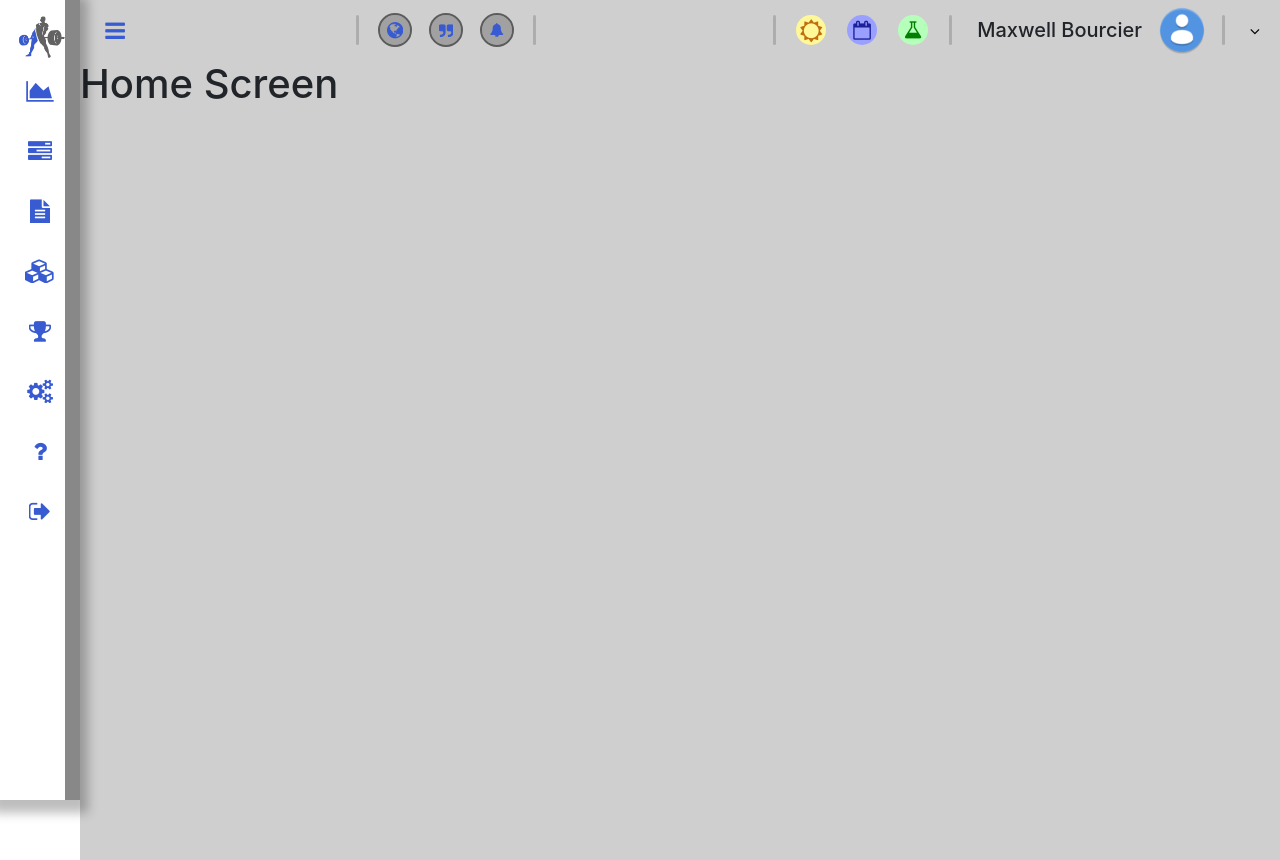
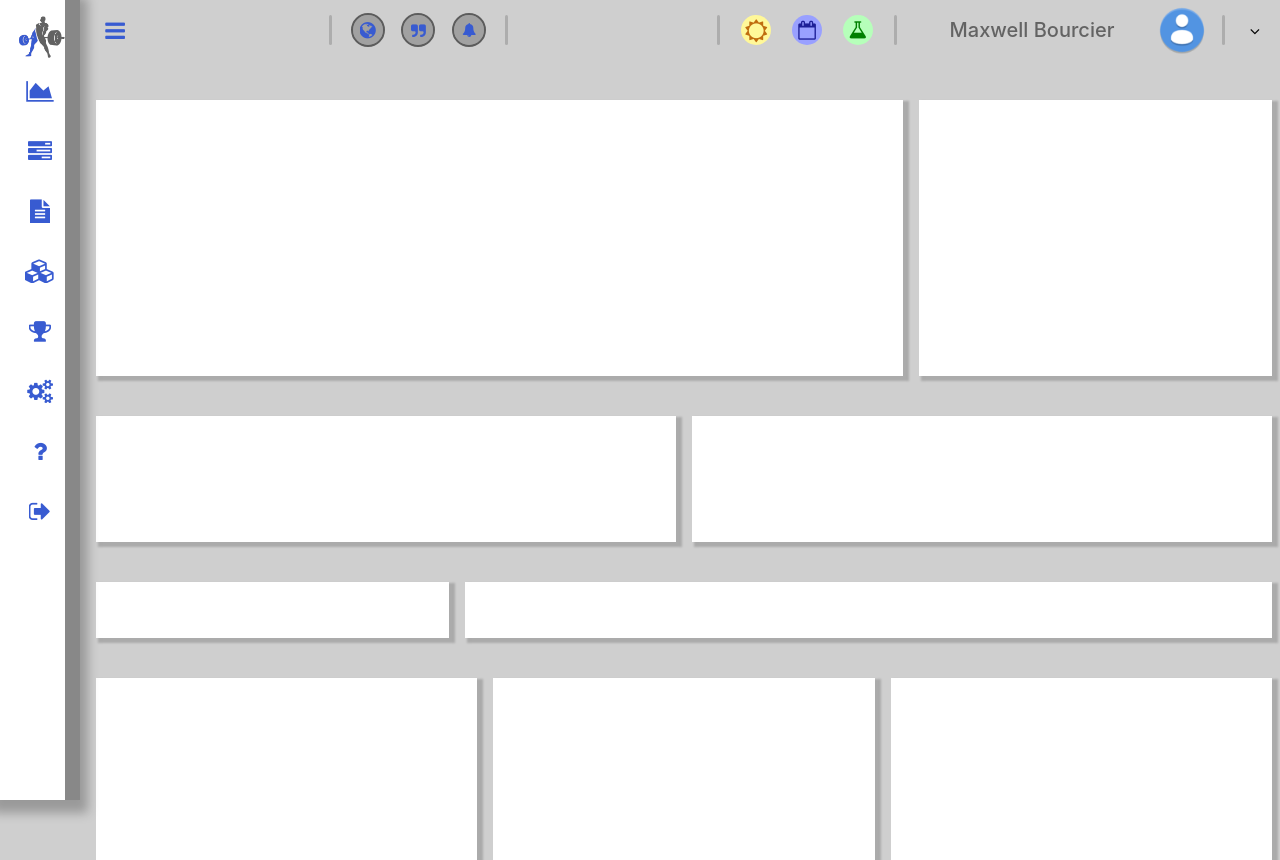
Before and after one commit to RobotReactor/capstone-react-app, a React (Create React App) app: page / in a window 1280 px wide. Built offline with nearby package versions, Linux system fonts and the light colour scheme; a web font is replaced by a local one.

Commit message:
small fix

```diff
--- a/package.json
+++ b/package.json
@@ -3,6 +3,9 @@
   "version": "0.1.0",
   "private": true,
   "dependencies": {
+    "@emotion/react": "^11.9.0",
+    "@emotion/styled": "^11.8.1",
+    "@mui/material": "^5.8.0",
     "@testing-library/jest-dom": "^5.16.4",
     "@testing-library/react": "^13.2.0",
     "@testing-library/user-event": "^13.5.0",
@@ -13,6 +16,7 @@
     "express": "^4.18.1",
     "jquery": "^3.6.0",
     "jsonwebtoken": "^8.5.1",
+    "material-ui-icons": "^1.0.0-beta.36",
     "react": "^18.1.0",
     "react-dom": "^18.1.0",
     "react-file-drop": "^3.1.4",
--- a/public/assets/css/dash-style.css
+++ b/public/assets/css/dash-style.css
@@ -6,6 +6,9 @@
     overflow-y: hidden;
     /* outline: 2px solid rgb(9, 255, 0); */
     --background-color: rgb(207, 207, 207);
+}
+.main {
+    background-color: rgb(207, 207, 207);
 }
 
 .top-dock {
@@ -22,11 +25,14 @@
     transition: all 1s;
     background-color: rgb(207, 207, 207);
     padding: 0 10px;
+    background-color: rgb(207, 207, 207);
 }
 
 .top-dock.active {
     left: 300px;
     width: calc(100% - 300px);
+    background-color: rgb(207, 207, 207);
+
 }
 
 .btn-section {
@@ -37,6 +43,7 @@
     width: 200px;
     height: 100%;
     margin-left: auto;
+    background-color: rgb(207, 207, 207);
 }
 
 .top-divider {
@@ -61,6 +68,13 @@
     color: rgb(56, 91, 209);
     margin-left: 10px;
     transition: all 1s;
+}
+.username-display {
+    width: 220px;
+    color: rgb(99, 99, 99);
+    text-align: center;
+    transition: width 1.5s;
+    transition: font-size 1s;
 }
 
 .btn-toggle:hover {
@@ -793,12 +807,18 @@
         min-width: 40px;
         transition: all 1s;
     }
+    .username-display {
+        font-size: 10px;
+        width: 130px;
+        transition: all 1s;
+    }
 }
 
 @media (max-width: 640px) {
     .replacable-section {
         opacity: 0;
     }
+
 }
 
 @media (max-width: 560px) {
--- a/src/App.js
+++ b/src/App.js
@@ -11,8 +11,9 @@ import Home from './Pages/Home/Home';
 import AddWorkout from './Pages/AddWorkouts/AddWorkout';
 
 function App() {
+
     return (
-        <div className='App'>
+        <div style={{backgroundColor: 'rgb(207, 207, 207)'}} className='App'>
             <Router>
                 <Header />
                 <Sidebar />
--- a/src/Pages/AddWorkouts/AddWorkout.js
+++ b/src/Pages/AddWorkouts/AddWorkout.js
@@ -7,15 +7,15 @@ export class AddWorkout extends Component {
         super(props);
 
         this.state={
-      exercises:[]
-    }
+        sessions:[]
+        };
     }
 
     refreshList() {
-    fetch(variables.API_URL+'exercises')
+        fetch(variables.API_URL+'sessions')
         .then(response=>response.json())
         .then(data=>{
-      this.setState({exercises:data});
+        this.setState({sessions:data});
         });
     }
 
@@ -25,10 +25,11 @@ export class AddWorkout extends Component {
     render() {
 
     const {
-      exercises
+        sessions
     }=this.state;
 
-
+    const current = new Date();
+    const dates = `${current.getMonth()+1}/${current.getDate()}/${current.getFullYear()}`;
 
       return (
 
@@ -36,19 +37,26 @@ export class AddWorkout extends Component {
             <table className='table table-striped table-bordered'>
                 <thead>
                     <tr>
-                        <th>Exercise Name</th>
-                        <th>Description</th>
+                        <th>Session</th>
+                        <th>Date</th>
+                        <th>Time</th>
+                        <th>Today's Date</th>
                     </tr>
                 </thead>
                 <tbody>
-                    {exercises.map(exercises=>
-                        <tr key={exercises.exercise_id}>
-                            <td>{exercises.exercise_name}</td>
-                            <td>{exercises.exercise_desc}</td>
+                    {sessions.map(sessions=>
+                        <tr key={sessions.session}>
+                            <td>{sessions.session}</td>
+                            <td>{sessions.session_date}</td>
+                            <td>{sessions.session_time}</td>
+                            <td>{dates}</td>
                         </tr>
                     )}
                 </tbody>
             </table>
+
+
+
         </div>
       )
    }
--- a/src/Pages/Goals/Goals.js
+++ b/src/Pages/Goals/Goals.js
@@ -1,11 +1,12 @@
 import React from 'react';
+import MainScreen from '../../Components/MainScreen/MainScreen';
 
 const Goals = () => {
 
   return (
-    <div id="main-screen" className="main-screen">
-        <h1>Goal Screen</h1>
-    </div>
+    <MainScreen>
+
+    </MainScreen>
   )
 }
 
--- a/src/Pages/Help/Help.js
+++ b/src/Pages/Help/Help.js
@@ -1,4 +1,5 @@
 import React, { Component } from 'react';
+import MainScreen from '../../Components/MainScreen/MainScreen';
 import { variables } from '../../Components/Variables';
 
 export class Help extends Component {
@@ -28,11 +29,9 @@ export class Help extends Component {
           users
         }=this.state;
 
-
-
           return (
 
-            <div id="main-screen" className="main-screen">
+            <MainScreen>
                 <table className='table table-striped table-bordered'>
                     <thead>
                         <tr>
@@ -69,7 +68,8 @@ export class Help extends Component {
                         )}
                     </tbody>
                 </table>
-            </div>
+
+            </MainScreen>
           )
     }
 }
--- a/src/Pages/Home/Home.js
+++ b/src/Pages/Home/Home.js
@@ -3,7 +3,36 @@ import React from 'react'
 const Home = () => {
   return (
     <div id="main-screen" className="main-screen">
-        <h1>Home Screen</h1>
+        <div className="top-container">
+            <div className="top-page-info">
+                <div className="bc-info">
+                    <div className="head-info">
+                        <i className="fa fa-building"></i>
+                        <h5>Main Dashboard</h5>
+                    </div>
+                </div>
+            </div>
+        </div>
+        <div className="lg-container">
+            <div className="big-section"></div>
+            <div className="nrml-section"></div>
+        </div>
+        <div className="md-container">
+            <div className="big-section"></div>
+            <div className="big-section"></div>
+        </div>
+        <div className="sm-container">
+            <div className="nrml-section"></div>
+            <div className="big-section"></div>
+        </div>
+        <div className="lg-container">
+            <div className="nrml-section"></div>
+            <div className="nrml-section"></div>
+            <div className="nrml-section"></div>
+        </div>
+        <div className="lg-container">
+            <div className="big-section"></div>
+        </div>
     </div>
 
   )
--- a/src/Pages/LogWorkout/LogWorkout.js
+++ b/src/Pages/LogWorkout/LogWorkout.js
@@ -1,22 +1,72 @@
-import React from 'react'
+import React, { Component } from 'react';
+import { variables } from '../../Components/Variables';
 
-const LogWorkout = () => {
-  return (
-    <div id="main-screen" className="main-screen">
-        <div class="input-group mb-3">
-          <div class="input-group-prepend">
-            <label class="input-group-text" for="inputGroupSelect01">Options</label>
-          </div>
-          <select class="custom-select" id="inputGroupSelect01">
-              <option selected>Choose...</option>
-              <option value="1">One</option>
-              <option value="2">Two</option>
-              <option value="3">Three</option>
-          </select>
+export class LogWorkout extends Component {
+
+    constructor(props){
+        super(props);
+
+        this.state={
+        workouts:[]
+        };
+    }
+
+    refreshList() {
+        fetch(variables.API_URL+'workouts')
+        .then(response=>response.json())
+        .then(data=>{
+        this.setState({workouts:data});
+        });
+    }
+
+    componentDidMount() {
+        this.refreshList();
+    }
+    render() {
+
+    const {
+        workouts
+    }=this.state;
+
+      return (
+
+        <div id="main-screen" className="main-screen">
+            <table className='table table-striped table-bordered'>
+                <thead>
+                    <tr>
+                        <th>id</th>
+                        <th>Tempo id</th>
+                        <th>User id</th>
+                        <th>Exercise Name</th>
+                        <th>Session</th>
+                        <th>Set Number</th>
+                        <th>Reps</th>
+                        <th>Weight</th>
+                        <th>Completed?</th>
+                    </tr>
+                </thead>
+                <tbody>
+                    {workouts.map(workouts=>
+                        <tr key={workouts.workout_id}>
+                            <td>{workouts.workout_id}</td>
+                            <td>{workouts.tempo_id}</td>
+                            <td>{workouts.user_id}</td>
+                            <td>{workouts.exercise_name}</td>
+                            <td>{workouts.session}</td>
+                            <td>{workouts.set_number}</td>
+                            <td>{workouts.reps}</td>
+                            <td>{workouts.weight_lbs}</td>
+                            <td>{workouts.completed}</td>
+                        </tr>
+                    )}
+                </tbody>
+            </table>
+
+
+
         </div>
-    </div>
-
-  )
+      )
+   }
 }
 
-export default LogWorkout
+export default LogWorkout;
--- a/src/components/Header.js
+++ b/src/components/Header.js
@@ -1,5 +1,3 @@
-import { createContext, useState } from 'react';
-
 const Header = () => {
 
     function toggleSidebar() {
@@ -31,11 +29,6 @@ const Header = () => {
     }
 
     function toggleDark() {
-
-        if(isDark === false)
-            isDark = true;
-        else isDark = false;
-
         let btnB = document.querySelector('.btn-toggle-dark-mode');
         let togSun = document.querySelector('#toggle-sun');
         let togMoon = document.querySelector('#toggle-moon');
@@ -43,7 +36,6 @@ const Header = () => {
         btnB.classList.toggle('active');
         togSun.classList.toggle('active');
         togMoon.classList.toggle('active');
-
     }
 
     function toggleCalendar() {
@@ -103,7 +95,7 @@ const Header = () => {
                     </div>
                     <div className="top-divider"></div>
                 </div>
-                <h5 style={{margin:'15px'}}>Maxwell Bourcier</h5>
+                <h5 className='username-display' style={{margin:'15px'}}>Maxwell Bourcier</h5>
                 <div className="user">
                     <img src={require("../def-icon.png")} alt="user_logo"/>
                 </div>
--- a/src/components/MainScreen/Containers/LargeContainer.js
+++ b/src/components/MainScreen/Containers/LargeContainer.js
@@ -1,9 +1,11 @@
 import React from 'react';
 import './large-container.css';
 
-const LargeContainer = () => {
+const LargeContainer = (props) => {
   return (
-    <div className="lg-container"></div>
+    <div className="lg-container">
+        {props.children}
+    </div>
   )
 }
 
--- a/src/components/MainScreen/MainScreen.js
+++ b/src/components/MainScreen/MainScreen.js
@@ -1,9 +1,9 @@
 import React from 'react';
 
-const MainScreen = () => {
+const MainScreen = (props) => {
     return (
       <div id="main-screen" className="main-screen">
-
+          {props.children}
       </div>
     )
 }
```
Also changed, not shown: src/Pages/SignIn/SignIn.js (deleted, +0 -11 lines), 1 other file (tests, documents, lock files or other folders). Lines whose indentation alone changed are shown as unchanged.
